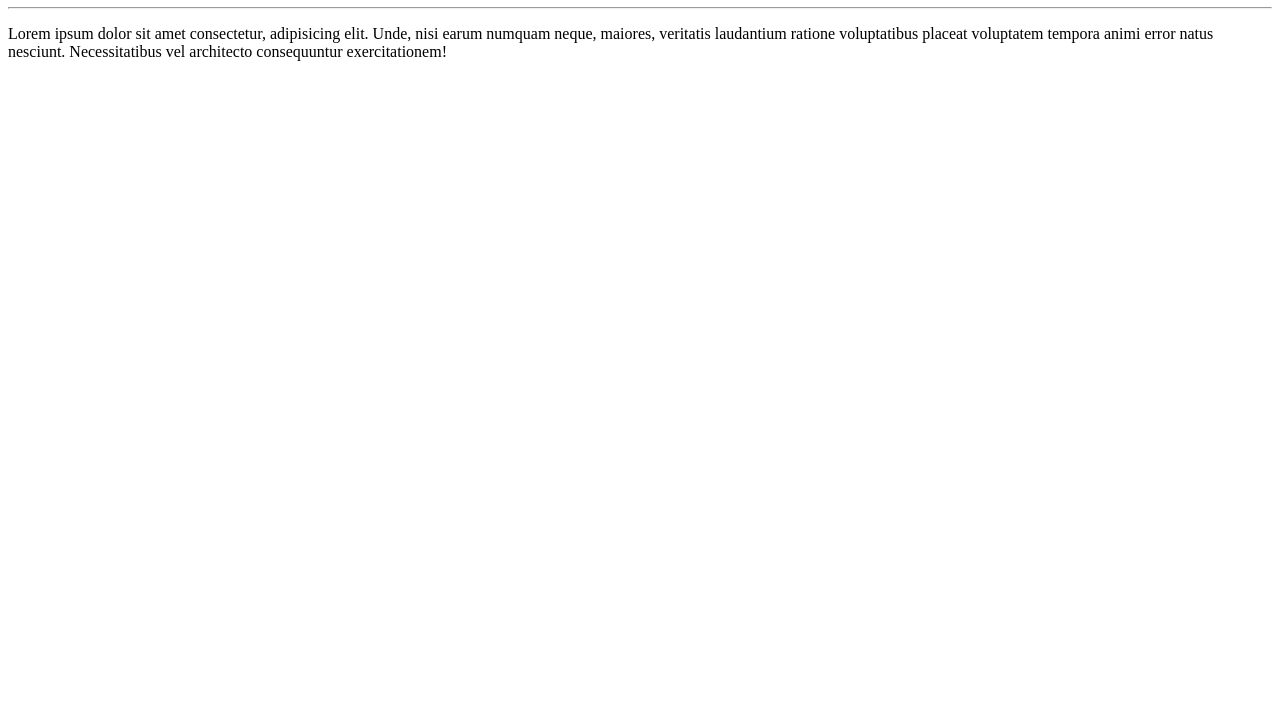
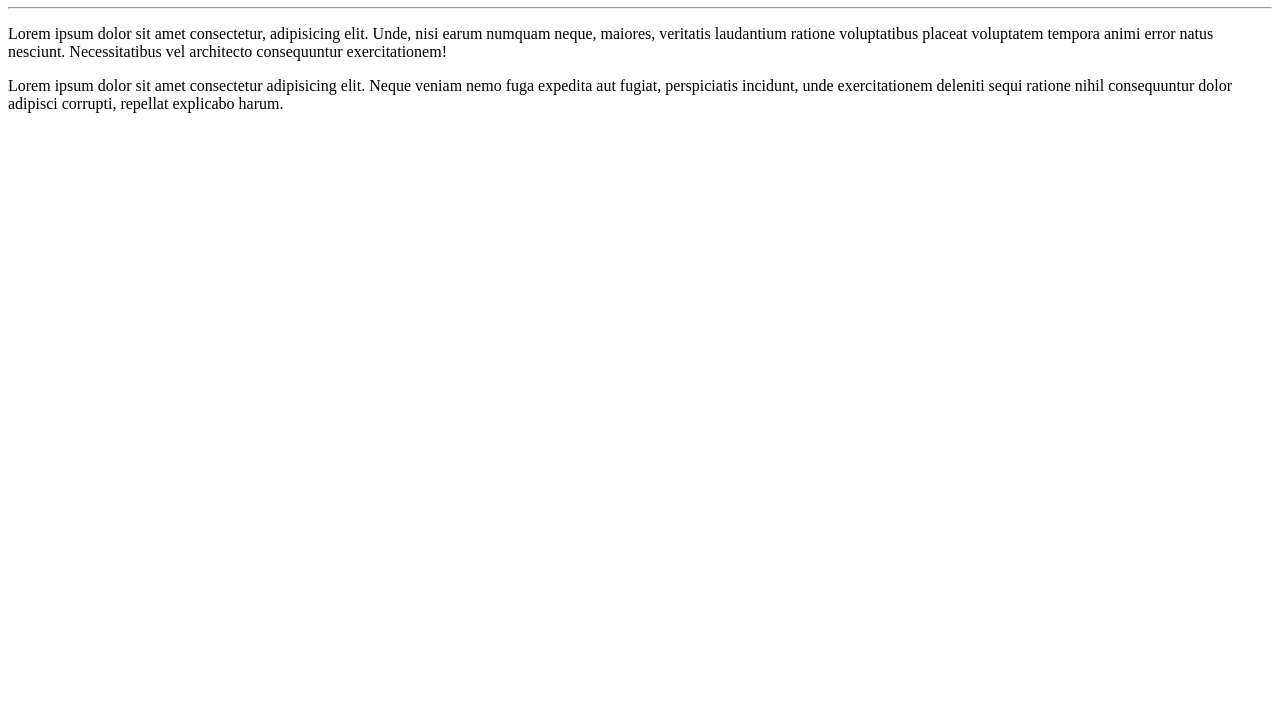
Before and after one commit to MatheusSantanaGit/Ola_mundo, a plain HTML site: page site-exemplo/index.html in a window 1280 px wide. Shown: the part 73-800 px from the top of the page. Drawn offline with Linux system fonts and the light colour scheme.

Commit message:
adicionei um parágrafo

```diff
--- a/site-exemplo/index.html
+++ b/site-exemplo/index.html
@@ -10,5 +10,6 @@
     <h1>Olá, mundo!</h1>
     <hr>
     <p>Lorem ipsum dolor sit amet consectetur, adipisicing elit. Unde, nisi earum numquam neque, maiores, veritatis laudantium ratione voluptatibus placeat voluptatem tempora animi error natus nesciunt. Necessitatibus vel architecto consequuntur exercitationem!</p>
+    <p>Lorem ipsum dolor sit amet consectetur adipisicing elit. Neque veniam nemo fuga expedita aut fugiat, perspiciatis incidunt, unde exercitationem deleniti sequi ratione nihil consequuntur dolor adipisci corrupti, repellat explicabo harum.</p>
 </body>
 </html>
```
